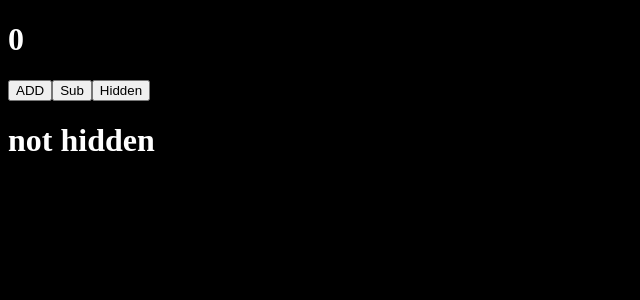
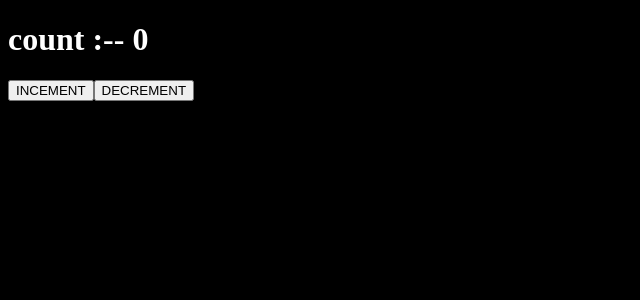
Before and after one commit to Chandrakishortiwari/REACT, a React (Vite) app: page / in a window 1280 px wide. Shown: the top 300 px of the page, without its empty margins (0-640 px from the left). Built offline with nearby package versions, Linux system fonts and the light colour scheme.

Commit message:
Work on Custom Hook

```diff
--- a/src/App.jsx
+++ b/src/App.jsx
@@ -12,6 +12,7 @@ import RoutingMain from "./Components/Ruting/RoutingMain";
 import PropsDrilling from "./Components/PropsDrilling/PropsDrilling";
 import CreateNo_Off_button from "./Components/Pratices_Work/CreateNo_Off_button";
 import UseReducer from "./Components/Hooks/UseReducer";
+import CustomeHook from "./Components/CustomeHook/CustomeHook";
 
 
 function App() {
@@ -53,7 +54,9 @@ function App() {
 
         {/* <CreateNo_Off_button /> */}
 
-      <UseReducer />
+      {/* <UseReducer /> */}
+
+      <CustomeHook />
 
 
     </>
--- /dev/null
+++ b/src/Components/CustomeHook/CustomeHook.jsx
@@ -0,0 +1,19 @@
+import React, { useState } from 'react'
+import UseCounter from './UseCounter'
+
+function CustomeHook() {
+
+const [count, Increment, Decrement] = UseCounter();
+
+  return (
+    <div>
+     <h1>count :-- {count}</h1>
+     <button onClick={Increment}>INCEMENT</button >
+     <button onClick={Decrement}>DECREMENT</button>
+
+
+    </div>
+  )
+}
+
+export default CustomeHook
--- /dev/null
+++ b/src/Components/CustomeHook/UseCounter.jsx
@@ -0,0 +1,16 @@
+import  { useState } from 'react'
+
+
+function UseCounter() {
+
+        const [count, setcount] = useState(0);
+        function Increment (){
+            setcount(count + 1)
+        }
+        function Decrement (){
+            setcount(count - 1)
+        }
+  return [count, Increment, Decrement];
+}
+
+export default UseCounter
--- a/src/Components/Hooks/UseReducer.jsx
+++ b/src/Components/Hooks/UseReducer.jsx
@@ -29,7 +29,8 @@ function UseReducer() {
         <button onClick={()=> state.counter > 0 && dispatch({type :'DECREMENT'})}> Sub</button>
 
 
-        <button  onClick={()=> dispatch({type :'TOGGLE'})}> Hidden</button>
+        <button  onClick={()=> dispatch({type :'TOGGLE'})}>
+            {state.hideen ? "Show ":" Hidden"} </button>
 
         {state.hideen ? <h1>hidden</h1> : <h1>not hidden</h1>}
 
```
